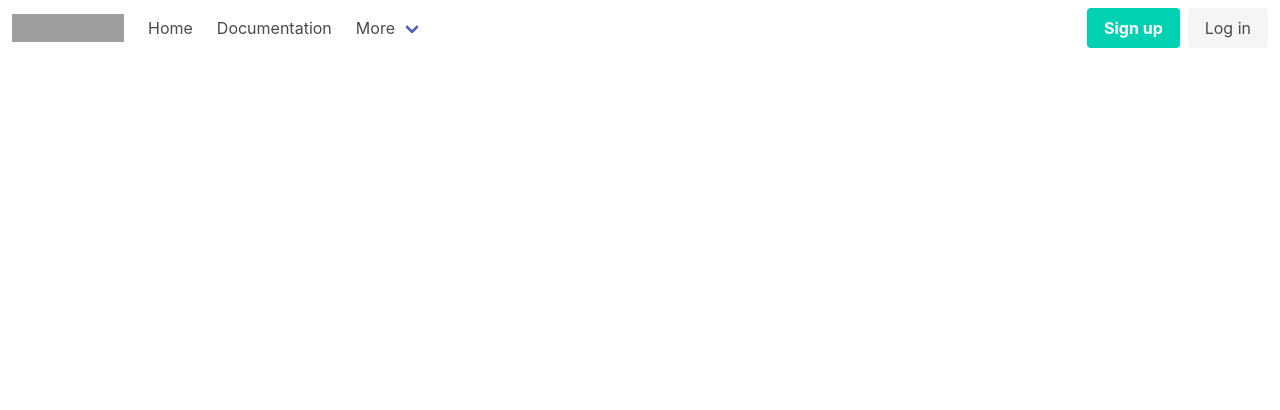
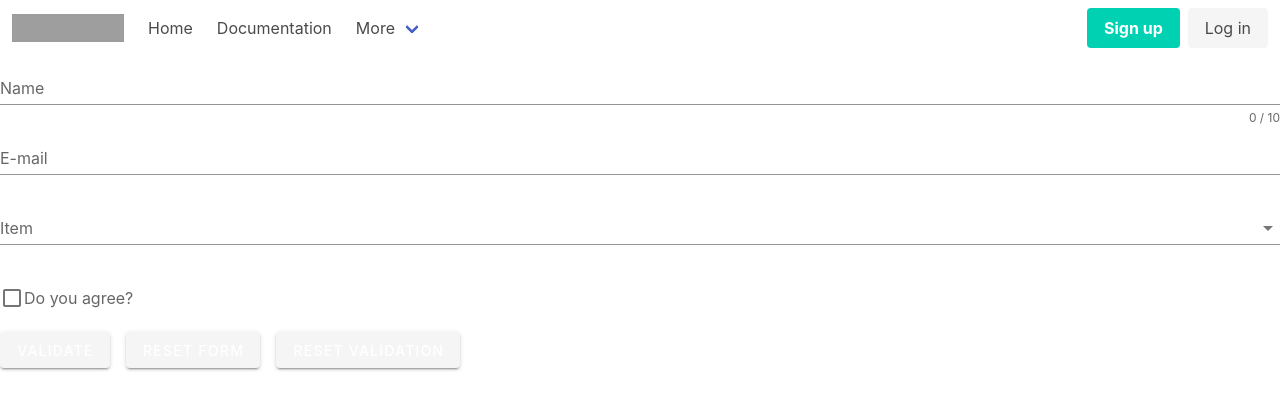
Before and after one commit to RafaelRailton/front-end_colaboradores_vue, a Vue app: page /login in a window 1280 px wide. Shown: the top 410 px of the page. Built offline with nearby package versions, Linux system fonts and the light colour scheme; grey boxes are pictures that could not be loaded.

Commit message:
feat: atualizacao

```diff
--- a/src/App.vue
+++ b/src/App.vue
@@ -2,11 +2,13 @@
 <div>
     <div id="nav">
       <Navbar/>
+        <router-view></router-view>
     </div>
 </div>
 </template>
 <script>
 import Navbar from './components/Navbar.vue'
+
 
 export default {
   components:{
--- a/src/components/Login.vue
+++ b/src/components/Login.vue
@@ -1,4 +1,5 @@
 <template>
+<div id="main">
   <v-form
     ref="form"
     v-model="valid"
@@ -58,6 +59,7 @@
       Reset Validation
     </v-btn>
   </v-form>
+  </div>
 </template>
 
 <script>
--- a/src/router/index.js
+++ b/src/router/index.js
@@ -1,7 +1,5 @@
 import Vue from 'vue'
 import VueRouter from 'vue-router'
-
-
 
 Vue.use(VueRouter)
 
--- a/src/views/Login.vue
+++ b/src/views/Login.vue
@@ -1,9 +1,9 @@
 <template>
  <div>
-          <Login/>
+
+    <Login/>
+
  </div>
-
-
 </template>
 
 <script>
```
